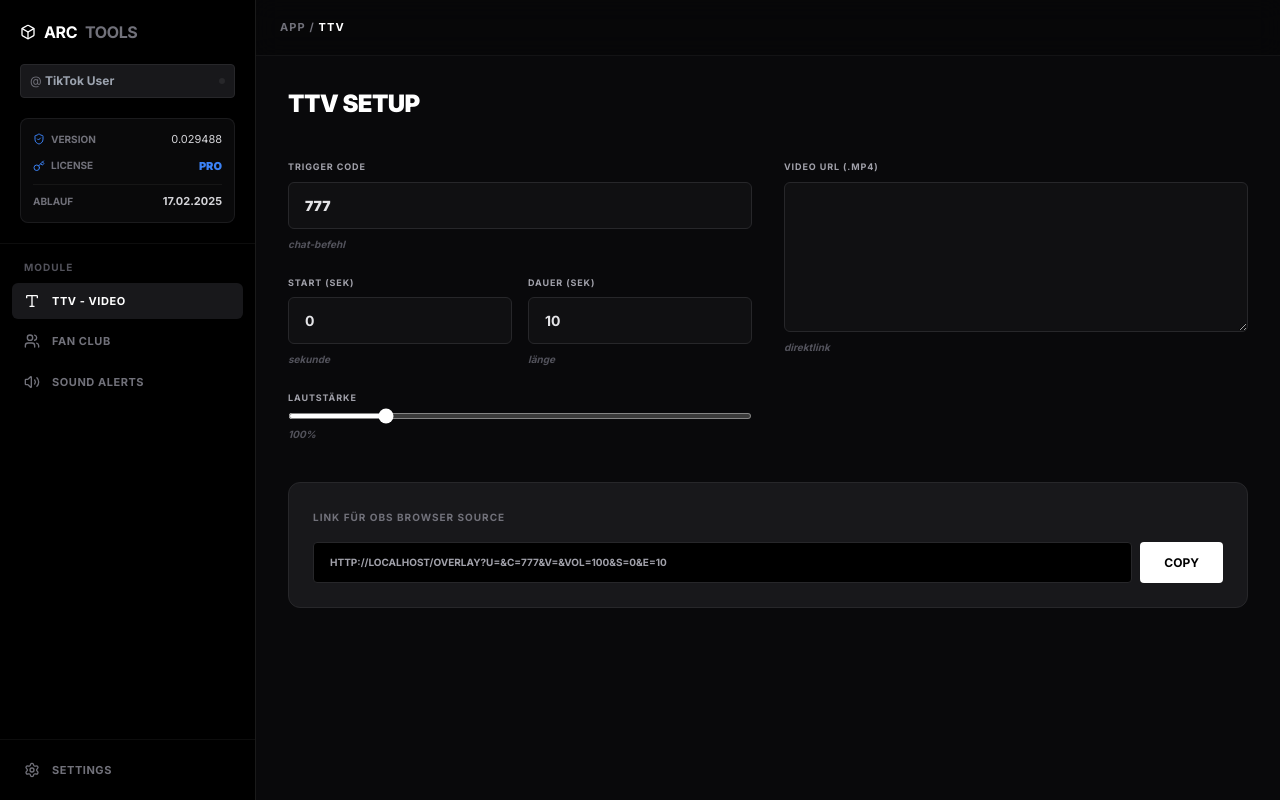
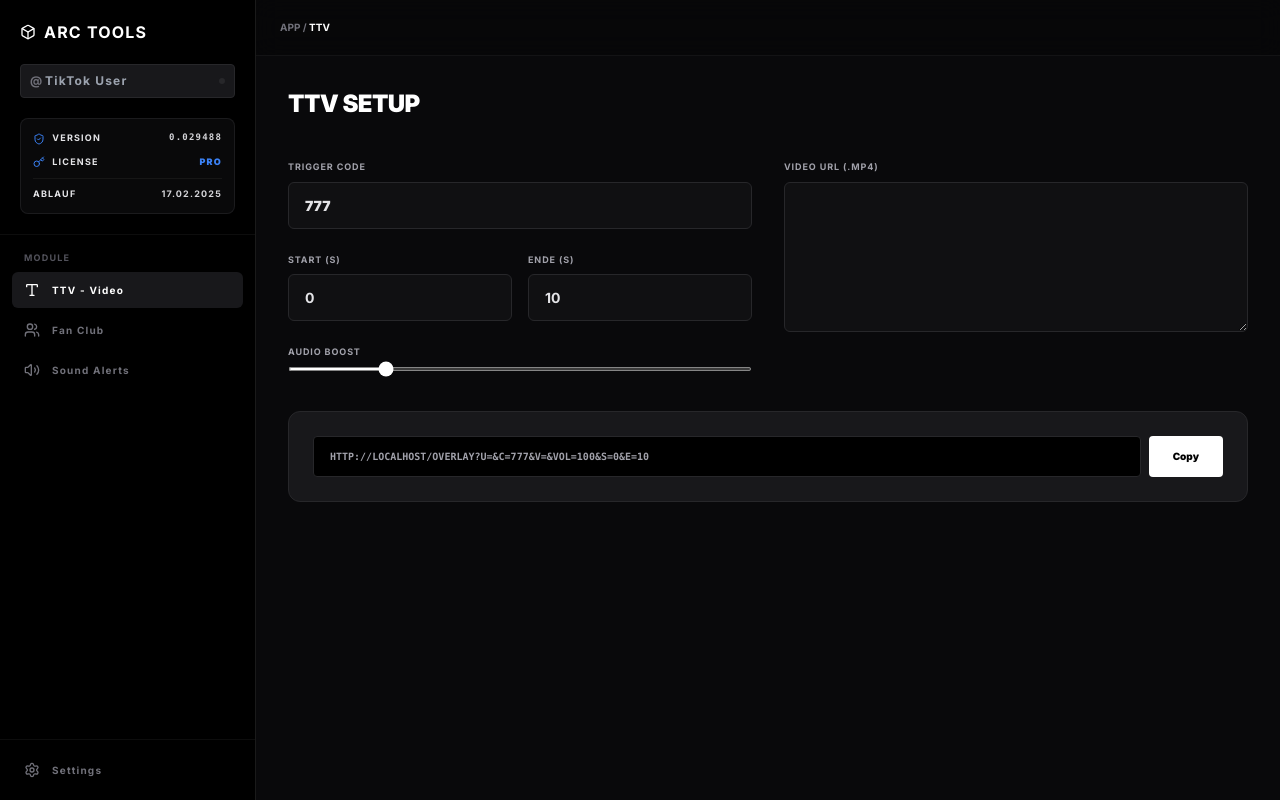
Before and after one commit to muhtarremsi/tiktok-overlay, a Next.js app: page / in a window 1280 px wide. Built offline with nearby package versions, Linux system fonts and the light colour scheme.

Commit message:
API: Implemented technical TikTok Login and restored Bold Design

```diff
--- a/app/page.tsx
+++ b/app/page.tsx
@@ -20,14 +20,10 @@ export default function Dashboard() {
   const licenseType = "PRO";
   const expiryDate = "17.02.2025";
 
-  useEffect(() => {
-    setBaseUrl(window.location.origin);
-  }, []);
+  useEffect(() => { setBaseUrl(window.location.origin); }, []);
 
   useEffect(() => {
-    if (!username || username.length < 2) {
-      setIsLive(false); return;
-    }
+    if (!username || username.length < 2) { setIsLive(false); return; }
     const checkStatus = async () => {
       if (!isLive) setIsChecking(true);
       try {
@@ -53,65 +49,50 @@ export default function Dashboard() {
   };
 
   return (
-    <div className="flex h-screen w-full overflow-hidden bg-[#09090b] text-zinc-200 font-sans text-[13px]">
+    <div className="flex h-screen w-full overflow-hidden bg-[#09090b] text-zinc-200 font-sans text-[12px]">
       {sidebarOpen && (
         <div className="fixed inset-0 bg-black/60 backdrop-blur-sm z-40 lg:hidden" onClick={() => setSidebarOpen(false)} />
       )}
 
-      {/* SIDEBAR */}
       <aside className={`fixed inset-y-0 left-0 w-64 bg-black border-r border-white/10 z-50 transition-transform duration-300 lg:relative lg:translate-x-0 ${sidebarOpen ? "translate-x-0" : "-translate-x-full"}`}>
-        <div className="flex flex-col h-full font-sans">
+        <div className="flex flex-col h-full font-sans font-bold uppercase tracking-widest">
           <div className="p-5 border-b border-white/5">
             <div className="flex items-center justify-between mb-5 text-white">
-              <h1 className="font-bold text-base tracking-tight flex items-center gap-2">
-                <Box className="w-4 h-4 text-white" /> ARC <span className="text-zinc-500">TOOLS</span>
-              </h1>
+              <h1 className="text-base flex items-center gap-2"><Box className="w-4 h-4 text-white" /> ARC TOOLS</h1>
               <button className="lg:hidden" onClick={() => setSidebarOpen(false)}><X size={18} /></button>
             </div>
-
-            <div className="relative mb-5 font-sans">
-              <div className="absolute inset-y-0 left-2.5 flex items-center pointer-events-none text-zinc-500 text-xs font-sans">@</div>
-              <input type="text" placeholder="TikTok User" value={username} onChange={(e) => setUsername(e.target.value)} className="w-full bg-zinc-900 border border-zinc-800 text-zinc-200 text-xs rounded py-2 pl-6 pr-8 focus:outline-none focus:border-zinc-500 transition-all font-bold font-sans" />
+            <div className="relative mb-5">
+              <div className="absolute inset-y-0 left-2.5 flex items-center text-zinc-500 text-xs font-bold">@</div>
+              <input type="text" placeholder="TikTok User" value={username} onChange={(e) => setUsername(e.target.value)} className="w-full bg-zinc-900 border border-zinc-800 text-zinc-200 text-xs rounded py-2 pl-6 pr-8 focus:outline-none focus:border-zinc-500 font-bold" />
               <div className="absolute inset-y-0 right-2.5 flex items-center">
-                 {isChecking ? <Loader2 size={12} className="animate-spin text-zinc-600 font-sans" /> : <div className={`w-1.5 h-1.5 rounded-full ${isLive ? 'bg-green-500 shadow-[0_0_8px_#22c55e]' : 'bg-zinc-800'}`}></div>}
+                 {isChecking ? <Loader2 size={12} className="animate-spin text-zinc-600" /> : <div className={`w-1.5 h-1.5 rounded-full ${isLive ? 'bg-green-500' : 'bg-zinc-800'}`}></div>}
               </div>
             </div>
-
-            <div className="bg-zinc-900/40 border border-zinc-800/60 rounded-lg p-3 space-y-2.5 font-sans">
-              <div className="flex items-center justify-between font-sans"><span className="text-[10px] text-zinc-500 font-bold uppercase flex items-center gap-1.5 font-sans"><ShieldCheck size={12} className="text-blue-500" /> VERSION</span><span className="text-[11px] text-zinc-300 font-mono font-sans">{version}</span></div>
-              <div className="flex items-center justify-between font-sans"><span className="text-[10px] text-zinc-500 font-bold uppercase flex items-center gap-1.5 font-sans"><Key size={12} className="text-blue-500" /> LICENSE</span><span className="text-[11px] text-blue-500 font-black font-sans uppercase">PRO</span></div>
-              <div className="flex items-center justify-between border-t border-white/5 pt-2 font-sans font-bold uppercase">
-                <span className="text-[10px] text-zinc-500">ABLAUF</span>
-                <span className="text-[11px] text-zinc-300 font-sans">{expiryDate}</span>
-              </div>
+            <div className="bg-zinc-900/40 border border-zinc-800/60 rounded-lg p-3 space-y-2.5 text-[9px]">
+              <div className="flex items-center justify-between"><span><ShieldCheck size={12} className="text-blue-500 inline mr-1" /> VERSION</span><span className="text-zinc-300 font-mono">{version}</span></div>
+              <div className="flex items-center justify-between"><span><Key size={12} className="text-blue-500 inline mr-1" /> LICENSE</span><span className="text-blue-500 font-black">PRO</span></div>
+              <div className="flex items-center justify-between border-t border-white/5 pt-2"><span>ABLAUF</span><span className="text-zinc-300">{expiryDate}</span></div>
             </div>
           </div>
-
-          <nav className="flex-1 overflow-y-auto py-4 px-3 space-y-6 font-sans">
-            <div>
-              <h3 className="px-3 text-[10px] font-bold text-zinc-600 uppercase tracking-widest mb-2 font-sans">Module</h3>
-              <div className="space-y-1 font-sans">
-                <SidebarItem icon={<Type size={16} />} label="TTV - Video" active={activeView === "ttv"} onClick={() => {setActiveView("ttv"); setSidebarOpen(false);}} />
-                <SidebarItem icon={<Users size={16} />} label="Fan Club" active={activeView === "fanclub"} onClick={() => {setActiveView("fanclub"); setSidebarOpen(false);}} />
-                <SidebarItem icon={<Volume2 size={16} />} label="Sound Alerts" active={activeView === "sounds"} onClick={() => {setActiveView("sounds"); setSidebarOpen(false);}} />
-              </div>
+          <nav className="flex-1 overflow-y-auto py-4 px-3 space-y-6">
+            <div className="space-y-1">
+              <h3 className="px-3 text-[9px] text-zinc-600 mb-2">Module</h3>
+              <SidebarItem icon={<Type size={16} />} label="TTV - Video" active={activeView === "ttv"} onClick={() => {setActiveView("ttv"); setSidebarOpen(false);}} />
+              <SidebarItem icon={<Users size={16} />} label="Fan Club" active={activeView === "fanclub"} onClick={() => {setActiveView("fanclub"); setSidebarOpen(false);}} />
+              <SidebarItem icon={<Volume2 size={16} />} label="Sound Alerts" active={activeView === "sounds"} onClick={() => {setActiveView("sounds"); setSidebarOpen(false);}} />
             </div>
           </nav>
-
-          <div className="p-3 border-t border-white/5 font-sans">
-            <SidebarItem icon={<Settings size={16} />} label="Settings" active={activeView === "settings"} onClick={() => {setActiveView("settings"); setSidebarOpen(false);}} />
-          </div>
+          <div className="p-3 border-t border-white/5"><SidebarItem icon={<Settings size={16} />} label="Settings" active={activeView === "settings"} onClick={() => {setActiveView("settings"); setSidebarOpen(false);}} /></div>
         </div>
       </aside>
 
-      {/* MAIN CONTENT */}
-      <main className="flex-1 flex flex-col min-w-0 bg-[#09090b] relative font-sans">
-        <header className="h-14 border-b border-white/5 flex items-center justify-between px-6 bg-black/20 backdrop-blur-md sticky top-0 z-30 font-sans">
-          <div className="flex items-center gap-4 text-[11px] font-bold font-sans">
-            <button className="lg:hidden text-white font-sans" onClick={() => setSidebarOpen(true)}><Menu size={20} /></button>
-            <div className="uppercase tracking-widest text-zinc-500 font-sans leading-none">App / <span className="text-white font-sans">{activeView}</span></div>
+      <main className="flex-1 flex flex-col min-w-0 bg-[#09090b] relative font-sans font-bold">
+        <header className="h-14 border-b border-white/5 flex items-center justify-between px-6 bg-black/20 backdrop-blur-md sticky top-0 z-30">
+          <div className="flex items-center gap-4 text-[10px]">
+            <button className="lg:hidden text-white" onClick={() => setSidebarOpen(true)}><Menu size={20} /></button>
+            <div className="text-zinc-500 uppercase">App / <span className="text-white">{activeView}</span></div>
           </div>
-          {isLive && <span className="px-2 py-0.5 rounded-full bg-green-500/10 border border-green-500/20 text-[9px] text-green-500 font-bold tracking-widest uppercase font-sans">LIVE</span>}
+          {isLive && <span className="px-2 py-0.5 rounded bg-green-500/10 border border-green-500/20 text-[9px] text-green-500">LIVE</span>}
         </header>
         <div className="flex-1 overflow-y-auto font-sans">{renderContent()}</div>
       </main>
@@ -119,38 +100,31 @@ export default function Dashboard() {
   );
 }
 
-// --- MODULES ---
-
 function ModuleFanClub({ username, isLogged, setIsLogged }: any) {
   const [step, setStep] = useState(1);
   const [loading, setLoading] = useState(false);
 
-  const startLogin = () => {
+  const startLogin = async () => {
     setLoading(true);
-    setTimeout(() => { setStep(2); setLoading(false); }, 1500);
+    const res = await fetch('/api/auth/tiktok', { method: 'POST', body: JSON.stringify({ username }) });
+    const data = await res.json();
+    if (data.success) { setTimeout(() => { setStep(2); setLoading(false); }, 1000); }
   };
 
   const confirmCode = () => {
     setLoading(true);
-    setTimeout(() => { setIsLogged(true); setLoading(false); }, 2000);
+    setTimeout(() => { setIsLogged(true); setLoading(false); }, 1500);
   };
 
   if (isLogged) {
     return (
       <div className="p-8 max-w-5xl mx-auto space-y-10 animate-in fade-in duration-500">
-        <div className="flex items-center justify-between">
-          <h2 className="text-2xl font-black text-white uppercase tracking-tight">Fan Club Manager</h2>
-          <div className="flex items-center gap-2 bg-green-500/10 border border-green-500/20 px-3 py-1 rounded text-green-500 font-bold text-[10px] uppercase">
-            <CheckCircle size={14} /> Synchronisiert
-          </div>
-        </div>
+        <div className="flex items-center justify-between uppercase"><h2 className="text-2xl font-black text-white">Fan Club Manager</h2><div className="flex items-center gap-2 bg-green-500/10 border border-green-500/20 px-3 py-1 rounded text-green-500 text-[10px] font-bold"><CheckCircle size={14} /> Synchronisiert</div></div>
         <div className="grid grid-cols-1 lg:grid-cols-3 gap-8">
-          <div className="lg:col-span-2 bg-zinc-900 border border-zinc-800 rounded-xl p-10 text-center text-zinc-500 font-bold">Warte auf Live-Daten für @{username}...</div>
+          <div className="lg:col-span-2 bg-zinc-900 border border-zinc-800 rounded-xl p-10 text-center text-zinc-500">Warte auf Live-Daten für @{username}...</div>
           <div className="bg-zinc-900 border border-zinc-800 rounded-xl p-6">
-            <h3 className="text-[10px] font-bold text-zinc-500 uppercase mb-4 tracking-widest font-sans">Team Sticker</h3>
-            <div className="grid grid-cols-3 gap-2">
-              {[1,2,3,4,5,6].map(i => <div key={i} className="aspect-square bg-zinc-800/50 rounded flex items-center justify-center border border-white/5 hover:border-blue-500 transition-all cursor-pointer"><Star className="text-zinc-600" size={20} /></div>)}
-            </div>
+            <h3 className="text-[10px] font-bold text-zinc-500 uppercase mb-4 tracking-widest">Team Sticker</h3>
+            <div className="grid grid-cols-3 gap-2">{[1,2,3,4,5,6].map(i => <div key={i} className="aspect-square bg-zinc-800 rounded flex items-center justify-center border border-white/5 hover:border-blue-500 transition-all cursor-pointer"><Star className="text-zinc-600" size={20} /></div>)}</div>
           </div>
         </div>
       </div>
@@ -158,32 +132,21 @@ function ModuleFanClub({ username, isLogged, setIsLogged }: any) {
   }
 
   return (
-    <div className="p-8 max-w-5xl mx-auto h-[80vh] flex items-center justify-center font-sans">
-      <div className="bg-zinc-900/50 border border-zinc-800 p-12 rounded-2xl text-center max-w-md w-full space-y-8 shadow-2xl font-sans">
-        <div className="w-20 h-20 bg-blue-600/10 border border-blue-500/20 rounded-full flex items-center justify-center mx-auto text-blue-500">
-          {step === 1 ? <Lock size={32} /> : <Zap size={32} className="animate-pulse" />}
+    <div className="p-8 max-w-5xl mx-auto h-[80vh] flex items-center justify-center">
+      <div className="bg-zinc-900/50 border border-zinc-800 p-12 rounded-2xl text-center max-w-md w-full space-y-8 uppercase font-bold">
+        <div className="w-16 h-16 bg-blue-600/10 border border-blue-500/20 rounded-full flex items-center justify-center mx-auto text-blue-500">{step === 1 ? <Lock size={24} /> : <Zap size={24} className="animate-pulse" />}</div>
+        <div className="space-y-1">
+          <h3 className="text-white text-lg">{step === 1 ? "TikTok Auth" : "Verifizierung"}</h3>
+          <p className="text-zinc-600 text-[10px] normal-case italic">Kanal: @{username || "User"}</p>
         </div>
-
-        <div className="space-y-2 font-sans font-bold">
-          <h3 className="text-white text-xl uppercase tracking-tight">{step === 1 ? "TikTok Auth" : "Verifizierung"}</h3>
-          <p className="text-zinc-500 text-sm font-sans font-medium">
-            {step === 1 ? "Verbinde deinen Account, um deine individuellen Team-Sticker zu synchronisieren." : "Bestätige den Zugriff für @"+username}
-          </p>
-        </div>
-
         {step === 1 ? (
-          <button onClick={startLogin} disabled={loading} className="w-full bg-blue-600 hover:bg-blue-500 text-white py-4 rounded-xl font-black text-sm transition-all flex items-center justify-center gap-3 uppercase shadow-lg shadow-blue-500/10">
-            {loading ? <Loader2 className="animate-spin" /> : <Zap size={18} />} Login mit TikTok
-          </button>
+          <button onClick={startLogin} disabled={loading || !username} className="w-full bg-blue-600 hover:bg-blue-500 text-white py-4 rounded-xl font-black text-[11px] transition-all flex items-center justify-center gap-2 disabled:opacity-30">{loading ? <Loader2 className="animate-spin" /> : <Zap size={16} />} Login mit TikTok</button>
         ) : (
-          <div className="space-y-4 font-sans font-bold uppercase tracking-widest">
-            <div className="bg-black border border-zinc-800 py-4 rounded-xl text-2xl font-black tracking-[10px] text-blue-400">ARC-77</div>
-            <button onClick={confirmCode} disabled={loading} className="w-full bg-white text-black py-4 rounded-xl font-black text-sm hover:bg-zinc-200 transition-all flex items-center justify-center gap-2">
-              {loading && <Loader2 className="animate-spin" />} Jetzt Bestätigen
-            </button>
+          <div className="space-y-4">
+            <div className="bg-black border border-zinc-800 py-3 rounded-xl text-xl font-black tracking-[8px] text-blue-400">ARC-77</div>
+            <button onClick={confirmCode} disabled={loading} className="w-full bg-white text-black py-4 rounded-xl font-black text-[11px] hover:bg-zinc-200 transition-all flex items-center justify-center gap-2 uppercase">{loading && <Loader2 className="animate-spin" />} Bestätigen</button>
           </div>
         )}
-        <p className="text-[10px] text-zinc-600 font-bold uppercase font-sans">Verschlüsselte Verbindung via ARC-CLOUD</p>
       </div>
     </div>
   );
@@ -196,45 +159,37 @@ function ModuleTTV({ username, baseUrl }: any) {
   const [start, setStart] = useState("0");
   const [end, setEnd] = useState("10");
   const [copied, setCopied] = useState(false);
-
   const link = `${baseUrl}/overlay?u=${username}&c=${trigger}&v=${videoUrl}&vol=${vol}&s=${start}&e=${end}`;
 
   return (
-    <div className="p-8 max-w-5xl mx-auto space-y-10 animate-in fade-in duration-300 font-sans font-bold">
-      <h2 className="text-2xl font-black text-white uppercase tracking-tight font-sans">TTV Setup</h2>
-      <div className="grid grid-cols-1 md:grid-cols-2 gap-8 font-sans font-bold uppercase">
-        <div className="space-y-6 font-sans">
-          <InputGroup label="Trigger Code" desc="Chat-Befehl"><input type="text" value={trigger} onChange={(e) => setTrigger(e.target.value)} className="input-field text-blue-400 font-black font-sans" /></InputGroup>
-          <div className="grid grid-cols-2 gap-4 font-sans font-bold">
-            <InputGroup label="Start (Sek)" desc="Sekunde"><input type="number" value={start} onChange={(e) => setStart(e.target.value)} className="input-field font-sans" /></InputGroup>
-            <InputGroup label="Dauer (Sek)" desc="Länge"><input type="number" value={end} onChange={(e) => setEnd(e.target.value)} className="input-field font-sans" /></InputGroup>
+    <div className="p-8 max-w-5xl mx-auto space-y-10 uppercase font-bold">
+      <h2 className="text-2xl font-black text-white tracking-tight">TTV Setup</h2>
+      <div className="grid grid-cols-1 md:grid-cols-2 gap-8">
+        <div className="space-y-6">
+          <InputGroup label="Trigger Code"><input type="text" value={trigger} onChange={(e) => setTrigger(e.target.value)} className="input-field text-blue-400 font-black" /></InputGroup>
+          <div className="grid grid-cols-2 gap-4">
+            <InputGroup label="Start (S)"><input type="number" value={start} onChange={(e) => setStart(e.target.value)} className="input-field" /></InputGroup>
+            <InputGroup label="Ende (S)"><input type="number" value={end} onChange={(e) => setEnd(e.target.value)} className="input-field" /></InputGroup>
           </div>
-          <InputGroup label="Lautstärke" desc={`${vol}%`}><input type="range" min="0" max="500" value={vol} onChange={(e) => setVol(e.target.value)} className="w-full accent-white h-1.5 font-sans" /></InputGroup>
+          <InputGroup label="Audio Boost"><input type="range" min="0" max="500" value={vol} onChange={(e) => setVol(e.target.value)} className="w-full accent-white h-1" /></InputGroup>
         </div>
-        <InputGroup label="Video URL (.mp4)" desc="Direktlink"><textarea value={videoUrl} onChange={(e) => setVideoUrl(e.target.value)} className="input-field min-h-[150px] font-mono text-xs font-sans font-bold" /></InputGroup>
+        <InputGroup label="Video URL (.mp4)"><textarea value={videoUrl} onChange={(e) => setVideoUrl(e.target.value)} className="input-field min-h-[150px] font-mono text-[10px]" /></InputGroup>
       </div>
-      <div className="bg-zinc-900 border border-zinc-800 rounded-xl p-6 space-y-4 font-sans font-bold uppercase">
-        <label className="text-[10px] text-zinc-500 uppercase tracking-widest font-sans font-bold">Link für OBS Browser Source</label>
-        <div className="flex gap-2 font-sans font-bold">
-          <div className="flex-1 bg-black border border-zinc-800 rounded px-4 py-3 text-zinc-400 font-mono text-[10px] truncate font-sans font-bold">{link}</div>
-          <button onClick={() => {navigator.clipboard.writeText(link); setCopied(true); setTimeout(() => setCopied(false), 2000);}} className="bg-white text-black px-6 rounded font-black text-xs uppercase font-sans font-bold">
-            {copied ? "Kopiert" : "Copy"}
-          </button>
-        </div>
+      <div className="bg-zinc-900 border border-zinc-800 rounded-xl p-6 flex gap-2">
+        <div className="flex-1 bg-black border border-zinc-800 rounded px-4 py-3 text-zinc-400 font-mono text-[10px] truncate">{link}</div>
+        <button onClick={() => {navigator.clipboard.writeText(link); setCopied(true); setTimeout(() => setCopied(false), 2000);}} className="bg-white text-black px-6 rounded font-black text-[10px]">{copied ? "Copied" : "Copy"}</button>
       </div>
     </div>
   );
 }
 
 function SidebarItem({ icon, label, active, onClick }: any) {
-  return <button onClick={onClick} className={`w-full flex items-center gap-3 px-3 py-2.5 rounded-md text-[11px] transition-all font-bold uppercase tracking-wider font-sans ${active ? "bg-zinc-900 text-white shadow-sm font-sans" : "text-zinc-500 hover:bg-zinc-900/50 font-sans"}`}><span>{icon}</span>{label}</button>;
+  return <button onClick={onClick} className={`w-full flex items-center gap-3 px-3 py-2.5 rounded-md text-[10px] transition-all ${active ? "bg-zinc-900 text-white" : "text-zinc-500 hover:bg-zinc-900/50"}`}><span>{icon}</span>{label}</button>;
 }
-
-function InputGroup({ label, desc, children }: any) {
-  return <div className="flex flex-col gap-2 font-sans font-bold uppercase"><label className="text-[9px] text-zinc-400 uppercase tracking-widest font-sans font-bold">{label}</label>{children}<p className="text-[10px] text-zinc-600 italic font-sans font-bold lowercase">{desc}</p></div>;
+function InputGroup({ label, children }: any) {
+  return <div className="flex flex-col gap-2 font-bold"><label className="text-[9px] text-zinc-400 uppercase tracking-widest">{label}</label>{children}</div>;
 }
-
 function ModuleSettings({ expiry, version }: any) {
-  return <div className="p-10 font-sans font-bold uppercase italic"><div className="bg-zinc-900/50 p-8 rounded-xl border border-zinc-800 max-w-lg space-y-2 shadow-2xl font-sans"><p className="text-blue-500 font-sans">Status: PRO License</p><p className="text-zinc-200 font-sans">Ablauf: {expiry}</p><p className="text-zinc-500 text-[10px] font-mono not-italic mt-4 font-sans font-bold">Build Version: {version}</p></div></div>;
+  return <div className="p-10 font-bold uppercase"><div className="bg-zinc-900/50 p-8 rounded-xl border border-zinc-800 max-w-lg space-y-2"><p className="text-blue-500">PRO License: Active</p><p className="text-zinc-200">Expiry: {expiry}</p><p className="text-zinc-500 text-[10px] font-mono mt-4">Build: {version}</p></div></div>;
 }
-function ModuleSoundAlerts() { return <div className="p-8 text-zinc-600 font-bold uppercase tracking-widest font-sans font-bold italic">Lade Library...</div>; }
+function ModuleSoundAlerts() { return <div className="p-8 text-zinc-600 font-bold uppercase italic animate-pulse">Lade Sound Alerts...</div>; }
```
